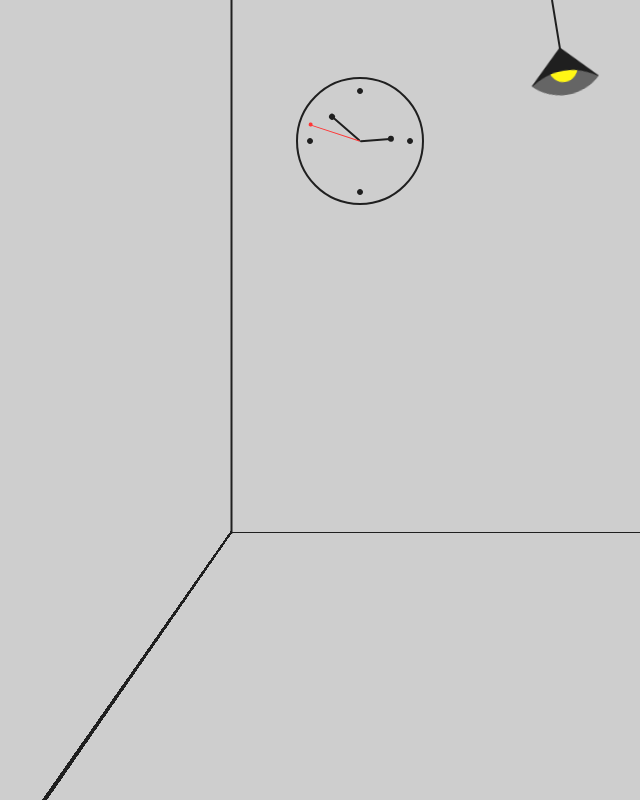
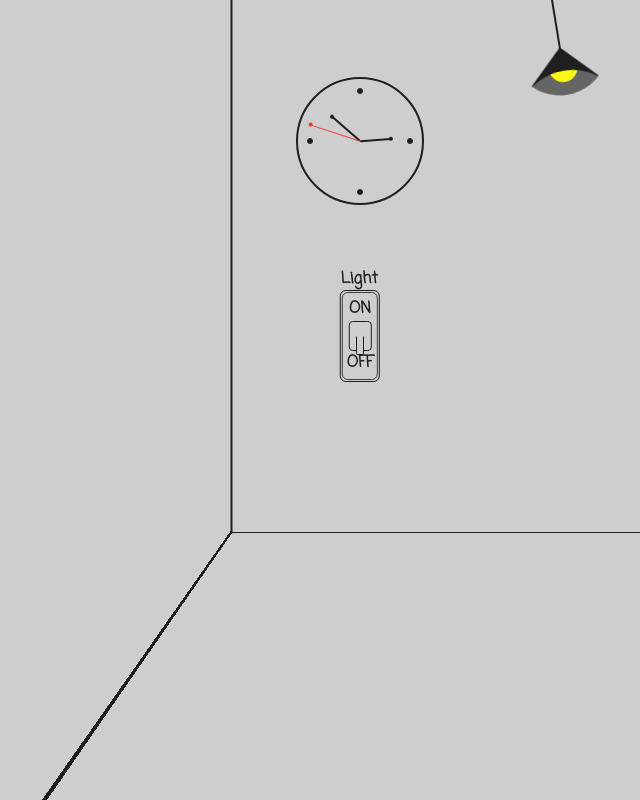
Before and after one commit to TohidEq/TohidEq, a Next.js app: page / in a window 1280 px wide. Shown: the top 800 px of the page, without its empty margins (88-728 px from the left). Built offline with nearby package versions, Linux system fonts and the light colour scheme.

Commit message:
Create Light 2/2

```diff
--- a/src/app/globals.css
+++ b/src/app/globals.css
@@ -132,13 +132,22 @@ body {
 #clock{
   @apply -z-40
   absolute
-  left-[30%]
+  left-[35%]
+  -translate-x-1/2
   top-[8%];
 }
 
 
 #light{
   @apply z-30;
+}
+
+
+#light__switch{
+  @apply
+  left-[35%]
+  -translate-x-1/2
+  top-[30%];
 }
 
 
--- a/src/components/clock/clock.css
+++ b/src/components/clock/clock.css
@@ -14,7 +14,7 @@
 }
 
 .clock__frame {
-  @apply relative aspect-square w-full overflow-hidden rounded-full border md:border-2 border-black bg-background ;
+  @apply relative aspect-square w-full rounded-full border md:border-2 border-black bg-background ;
 }
 
 /* Clock hands */
@@ -49,12 +49,12 @@
 }
 
 .clock__h span {
-  @apply h-1.5 w-1.5 bg-black-2-light-source
+  @apply h-1 w-1 bg-black-2-light-source
   shadow-[0_0_2px_2px_var(--night-light)];
 }
 
 .clock__m span {
-  @apply h-1.5 w-1.5 bg-black-2-light-source
+  @apply h-1 w-1 bg-black-2-light-source
   shadow-[0_0_2px_2px_var(--night-light)];
 }
 
--- a/src/components/light/light.css
+++ b/src/components/light/light.css
@@ -113,8 +113,67 @@
 /* Switch */
 
 .light__switch {
+  @apply
+  pointer-events-auto
+  cursor-pointer
+  bg-transparent
+  absolute
+  border-[1.5px] border-foreground
+  p-[1px]
+  rounded-md
+
+  ;
 }
 
+
+.light__switch__content {
+  @apply relative
+  bg-transparent
+  border-[1px]
+  border-foreground/80
+  p-1
+  rounded-md;
+}
+.light__switch__title{
+  @apply absolute bottom-full  left-0 ;
+}
+.light__switch__content>span {
+  @apply text-black-2-light-source
+  font-extrabold
+  bg-transparent;
+
+}
+
+.light__switch__key{
+  @apply relative
+  w-[23px] h-[30px] mx-auto
+  border-[1px] border-foreground
+  rounded-sm
+  ;
+}
+.light__switch__key::before{
+  @apply content-[""] absolute
+  w-2/5 h-2/3
+  left-1/2
+  -translate-x-1/2
+  bg-white
+  border-[1px] border-t-foreground rounded-t-xs border-b-transparent bottom-1/2;
+}
+.light__switch__key::after{
+  @apply content-[""] absolute
+  w-[2px] h-[2px]
+  left-1/2
+  -top-[2px]
+  -translate-x-1/2
+  bg-light-source
+  shadow-[0_0_2px_2px_var(--night-light)]
+  rounded-full;
+}
+
+.light__switch__key--off.light__switch__key{
+  @apply -scale-100;
+
+}
 
 
 /* Swing animation */
--- a/src/components/light/light.tsx
+++ b/src/components/light/light.tsx
@@ -20,6 +20,7 @@ export default function Light() {
         <button
           type="button"
           className="light__content"
+
           onClick={toggleTheme}
           aria-label="Toggle theme using lamp"
         >
@@ -39,10 +40,17 @@ export default function Light() {
         {/* Light switch */}
         <button
           type="button"
-          className="light__switch"
+          className="light__switch "
+          id="light__switch"
           onClick={toggleTheme}
           aria-label="Toggle light and dark theme"
         >
+          <span className="light__switch__title">Light</span>
+          <div className="light__switch__content">
+            <span>ON</span>
+            <div className={`light__switch__key ${(mounted) && (theme=="light"? "light__switch__key--on":"light__switch__key--off")}`}></div>
+            <span>OFF</span>
+          </div>
         </button>
 
       </div>
```
